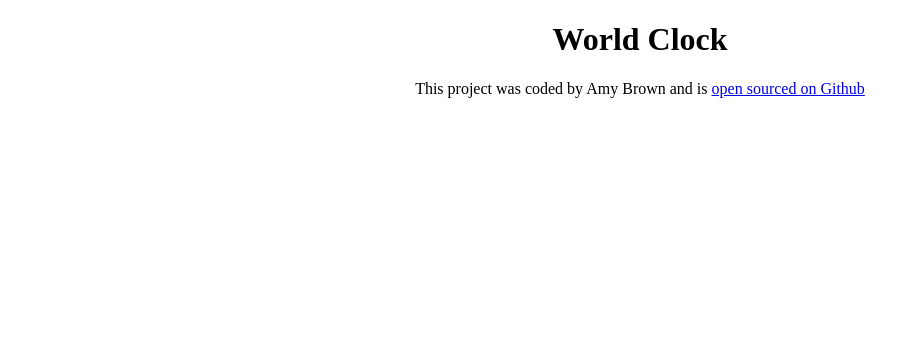
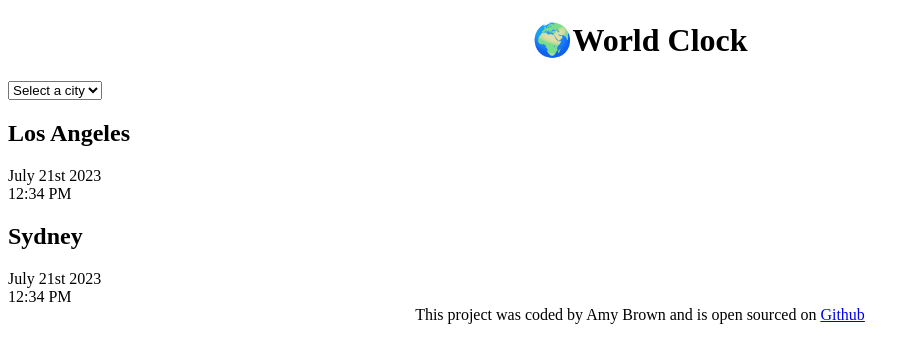
Before and after one commit to AimsLynne/world-clock, a plain HTML site: page index.html in a window 1280 px wide. Shown: the whole page, without its empty margins (0-920 px from the left). Drawn offline with Linux system fonts and the light colour scheme.

Commit message:
Added basic HTML

```diff
--- a/index.html
+++ b/index.html
@@ -7,11 +7,32 @@
     <title>World Clock</title>
   </head>
   <body>
-    <h1>World Clock</h1>
+    <div class="container">
+      <h1>🌍World Clock</h1>
+
+      <select name="" id="">
+        <option value="">Select a city</option>
+        <option value="">London</option>
+        <option value="">New York</option>
+        <option value="">Auckland</option>
+      </select>
+
+      <div class="city">
+        <h2>Los Angeles</h2>
+        <div class="date">July 21st 2023</div>
+        <div class="time">12:34 PM</div>
+      </div>
+    </div>
+    <div class="city">
+        <h2>Sydney</h2>
+        <div class="date">July 21st 2023</div>
+        <div class="time">12:34 PM</div>
+      </div>
+    </div>
     <footer>
-      This project was coded by Amy Brown and is
+      This project was coded by Amy Brown and is open sourced on
       <a href="https://github.com/AimsLynne/world-clock" target="_blank"
-        >open sourced on Github</a
+        >Github</a
       >
     </footer>
     <script src="javascript/index.js"></script>
```
